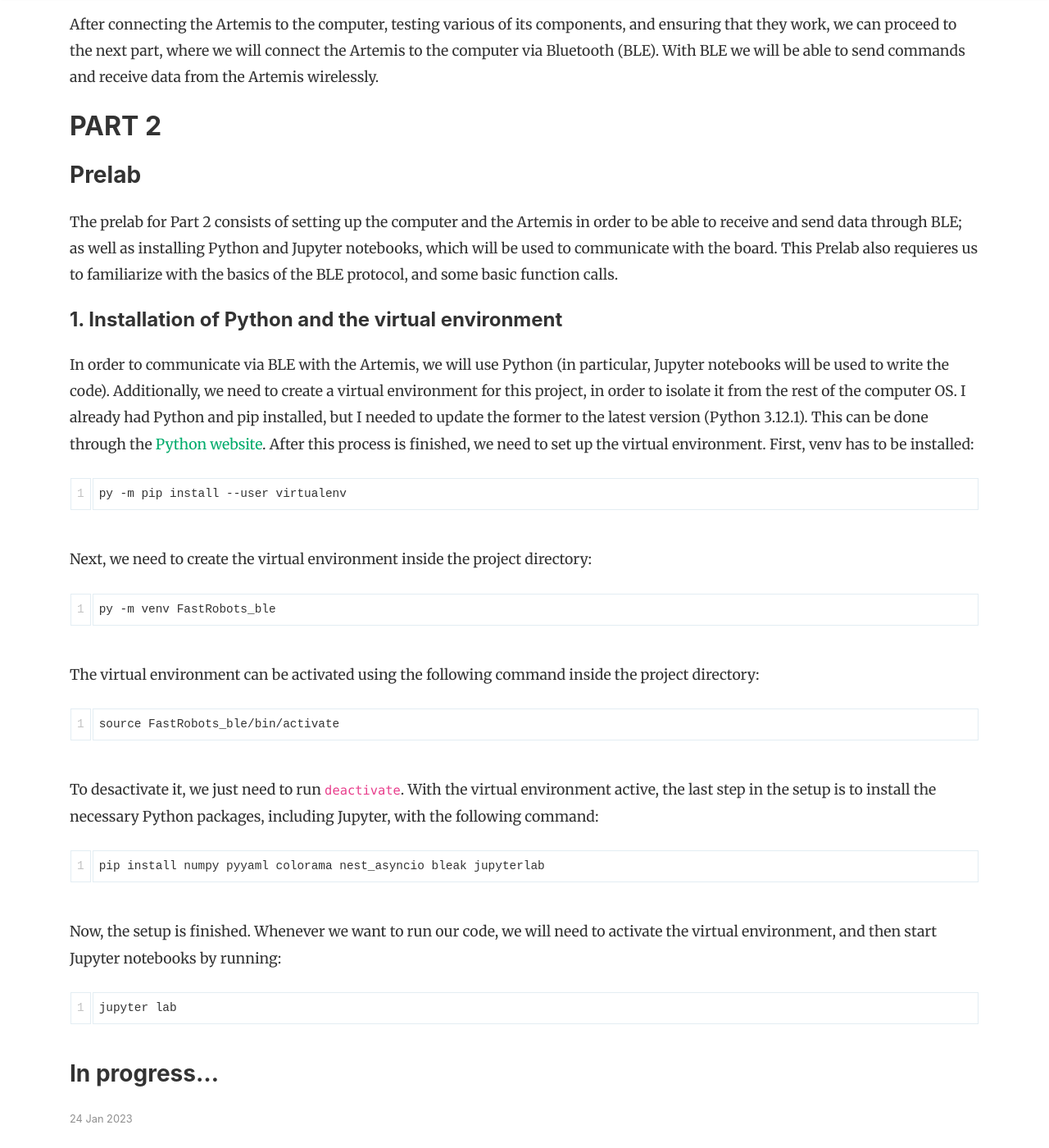
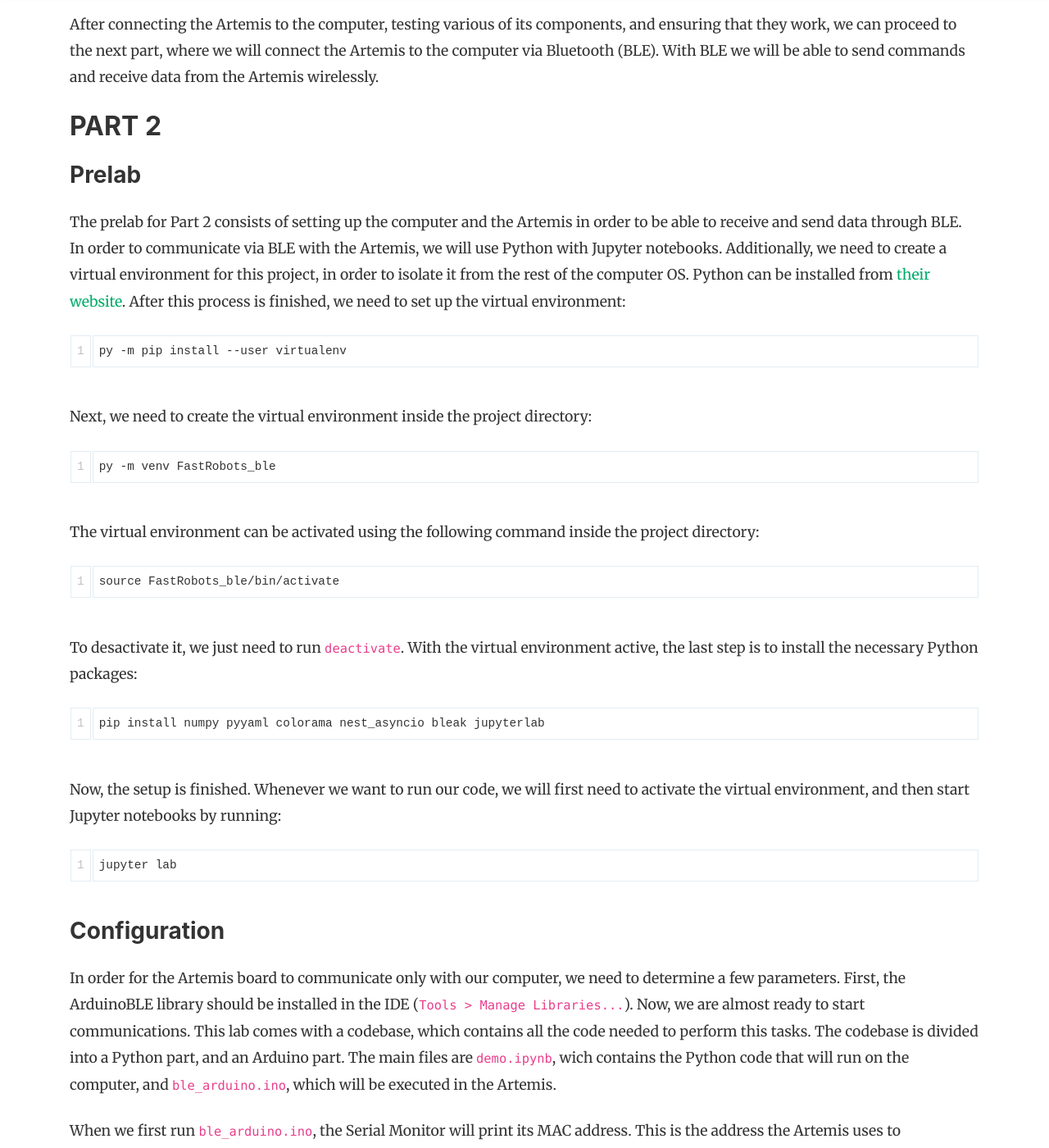
Before and after one commit to miguelalvarezd/FastRobots, a Jekyll site: the page built from _posts/2023-01-24-lab-1.md, in a window 1280 px wide and 1400 px high, scrolled down 3756 px. Shown: the whole window at 82% size. Built offline with Jekyll 4.4.1, drawn with Linux system fonts in a browser that asks for light colours; nearby versions of some CDN libraries; comment, search, counter and statistics services are not loaded; some of the changed text lies outside the part shown.

Commit message:
Config Part 2

````diff
--- a/_posts/2023-01-24-lab-1.md
+++ b/_posts/2023-01-24-lab-1.md
@@ -59,12 +59,8 @@ After connecting the Artemis to the computer, testing various of its components,
 
 ### Prelab
 
-The prelab for Part 2 consists of setting up the computer and the Artemis in order to be able to receive and send data through BLE; as well as installing Python and Jupyter notebooks, which will be used to communicate with the board. This Prelab also requieres us to familiarize with the basics of the BLE protocol, and some basic function calls.
-
-#### 1. Installation of Python and the virtual environment
-
-In order to communicate via BLE with the Artemis, we will use Python (in particular, Jupyter notebooks will be used to write the code). Additionally, we need to create a virtual environment for this project, in order to isolate it from the rest of the computer OS. I already had Python and pip installed, but I needed to update the former to the latest version (Python 3.12.1). This can be done through the <a href="hhttps://www.python.org/downloads/" target="_blank">Python website</a>.
-After this process is finished, we need to set up the virtual environment. First, venv has to be installed:
+The prelab for Part 2 consists of setting up the computer and the Artemis in order to be able to receive and send data through BLE. In order to communicate via BLE with the Artemis, we will use Python with Jupyter notebooks. Additionally, we need to create a virtual environment for this project, in order to isolate it from the rest of the computer OS. Python can be installed from <a href="hhttps://www.python.org/downloads/" target="_blank">their website</a>.
+After this process is finished, we need to set up the virtual environment:
 ```
 py -m pip install --user virtualenv
 ```
@@ -76,14 +72,31 @@ The virtual environment can be activated using the following command inside the
 ```
 source FastRobots_ble/bin/activate
 ```
-To desactivate it, we just need to run `deactivate`. With the virtual environment active, the last step in the setup is to install the necessary Python packages, including Jupyter, with the following command:
+To desactivate it, we just need to run `deactivate`. With the virtual environment active, the last step is to install the necessary Python packages:
 ```
 pip install numpy pyyaml colorama nest_asyncio bleak jupyterlab
 ```
-Now, the setup is finished. Whenever we want to run our code, we will need to activate the virtual environment, and then start Jupyter notebooks by running:
+Now, the setup is finished. Whenever we want to run our code, we will first need to activate the virtual environment, and then start Jupyter notebooks by running:
 ```
 jupyter lab
 ```
 
+### Configuration
+
+In order for the Artemis board to communicate only with our computer, we need to determine a few parameters. First, the ArduinoBLE library should be installed in the IDE (`Tools > Manage Libraries...`). Now, we are almost ready to start communications. This lab comes with a codebase, which contains all the code needed to perform this tasks. The codebase is divided into a Python part, and an Arduino part. The main files are `demo.ipynb`, wich contains the Python code that will run on the computer, and `ble_arduino.ino`, which will be executed in the Artemis.
+
+When we first run `ble_arduino.ino`, the Serial Monitor will print its MAC address. This is the address the Artemis uses to communicate via Bluetooth. Now, we need to change the MAC address included in the file `connection.yaml`, in the Python codebase, with the address displayed by the Artemis.
+
+<img src="{{ site.baseurl }}/assets/images/lab1/mac_address.png" alt="MAC address of my Artemis.">
+
+Additionally, we need to create a new UUID (these are Universally Unique Identifiers that defferentiate the data that our Artemis sends from other boards) and replace the BLEService UUID value both in the `connection.yaml` file, as well as in the `ble_arduino.ino` file, so that they match. In order to create a new UUID we can run the following command in Jupyter:
+```
+from uuid import uuid4
+uuid4()
+```
+The files `connection.yaml` and `ble_arduino.ino` will look as follows, respectively:
+
+<img src="{{ site.baseurl }}/assets/images/lab1/connection_yaml.png" alt="connection.yaml file.">
+<img src="{{ site.baseurl }}/assets/images/lab1/ble_arduino.png" alt="ble_arduino.ino file.">
 
 ### In progress...
````
Also changed, not shown: assets/images/lab1/ble_arduino.png (added), assets/images/lab1/connection_yaml.png (added), assets/images/lab1/mac_address.png (added).
